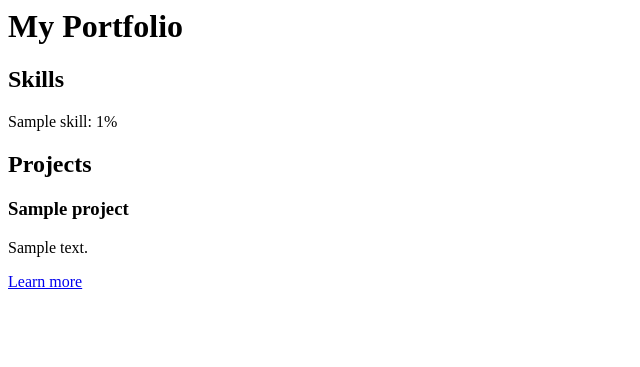
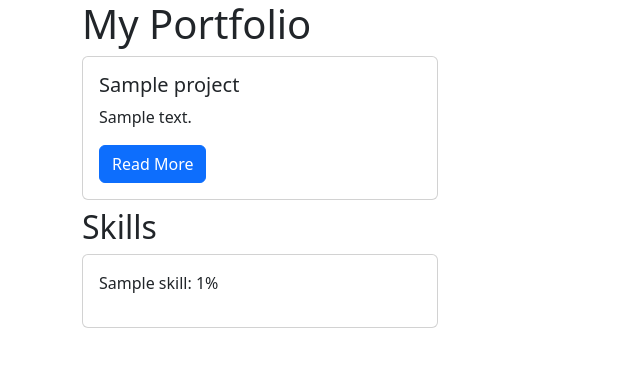
Before and after one commit to andrepreira/django_cadastro_cliente, a Django app: page / in a window 1280 px wide. Shown: the top 367 px of the page, without its empty margins (0-640 px from the left). Run offline with Django 4.2, Linux system fonts and the light colour scheme; tables that the repository leaves empty hold one stand-in row (values such as "Sample post").

Commit message:
feat: root page

```diff
--- a/app/models.py
+++ b/app/models.py
@@ -8,4 +8,4 @@ class Project(models.Model):
     title = models.CharField(max_length=100)
     description = models.TextField()
     link = models.CharField(max_length=100)
-    image = models.ImageField(upload_to='images/', null=True, blank=True)
+    image = models.ImageField(upload_to='static/images/', null=True, blank=True)
--- a/app/settings.py
+++ b/app/settings.py
@@ -56,7 +56,7 @@ ROOT_URLCONF = 'app.urls'
 TEMPLATES = [
     {
         'BACKEND': 'django.template.backends.django.DjangoTemplates',
-        'DIRS': [],
+        'DIRS': [BASE_DIR / "templates/"],
         'APP_DIRS': True,
         'OPTIONS': {
             'context_processors': [
--- /dev/null
+++ b/app/templates/base.html
@@ -0,0 +1,27 @@
+<!DOCTYPE html>
+
+<html lang="en">
+
+<head>
+
+    <meta charset="utf-8">
+
+    <title>{% block title %}My Personal Portfolio{% endblock title %}</title>
+
+    <link
+
+        href="https://cdn.jsdelivr.net/npm/bootstrap@5.3.1/dist/css/bootstrap.min.css"
+
+        rel="stylesheet"
+
+    >
+
+</head>
+
+<body class="container">
+
+{% block page_content %}{% endblock page_content %}
+
+</body>
+
+</html>
--- a/app/templates/home.html
+++ b/app/templates/home.html
@@ -1,17 +1,65 @@
+{% extends "base.html" %}
+
+{% block page_content %}
+
 <!-- templates/home.html -->
 
 <h1>My Portfolio</h1>
 
+<div class="row">
+
+    {% for project in projects %}
+
+        <div class="col-md-4">
+
+            <div class="card mb-2">
+
+                <div class="card-body">
+
+                    <h5 class="card-title">{{ project.title }}</h5>
+
+                    <p class="card-text">{{ project.description }}</p>
+
+                    <a href="{% url 'detail' project.pk %}"
+
+                        class="btn btn-primary">
+
+                        Read More
+
+                    </a>
+
+                </div>
+
+            </div>
+
+        </div>
+
+        {% endfor %}
+
+</div>
+
 <h2>Skills</h2>
-{% for skill in skills %}
-    <p>{{ skill.name }}: {{ skill.proficiency }}%</p>
-{% endfor %}
+<div class="row">
 
-<h2>Projects</h2>
-{% for project in projects %}
-    <h3>{{ project.title }}</h3>
-    <p>{{ project.description }}</p>
-    {% if project.link %}
-        <a href="{{ project.link }}">Learn more</a>
-    {% endif %}
-{% endfor %}
+    {% for skill in skills %}
+
+        <div class="col-md-4">
+
+            <div class="card mb-2">
+
+                <div class="card-body">
+
+
+                    <p>{{ skill.name }}: {{ skill.proficiency }}%</p>
+
+                </div>
+
+            </div>
+
+        </div>
+
+        {% endfor %}
+
+</div>
+
+{% endblock page_content %}
--- a/app/urls.py
+++ b/app/urls.py
@@ -15,9 +15,11 @@ Including another URLconf
 """
 from django.contrib import admin
 from django.urls import path
+from django.conf.urls.static import static
 from . import views
 
 urlpatterns = [
     path('admin/', admin.site.urls),
     path('', views.home, name='home'),
+    path('<int:pk>/', views.detail, name='detail'),
 ]
--- a/app/views.py
+++ b/app/views.py
@@ -9,3 +9,11 @@ def home(request):
         'home.html',
         {'skills': skills, 'projects': projects}
     )
+
+def detail(request, pk):
+    project = Project.objects.get(pk=pk)
+    return render(
+        request,
+        'detail.html',
+        {'project': project}
+    )
```
Also changed, not shown: app/templates/detail.html (added, +15 -0 lines).
